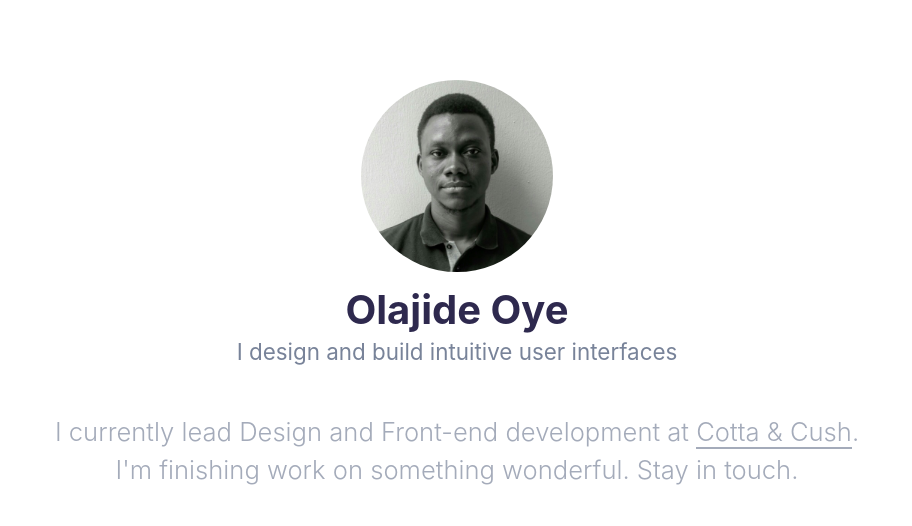
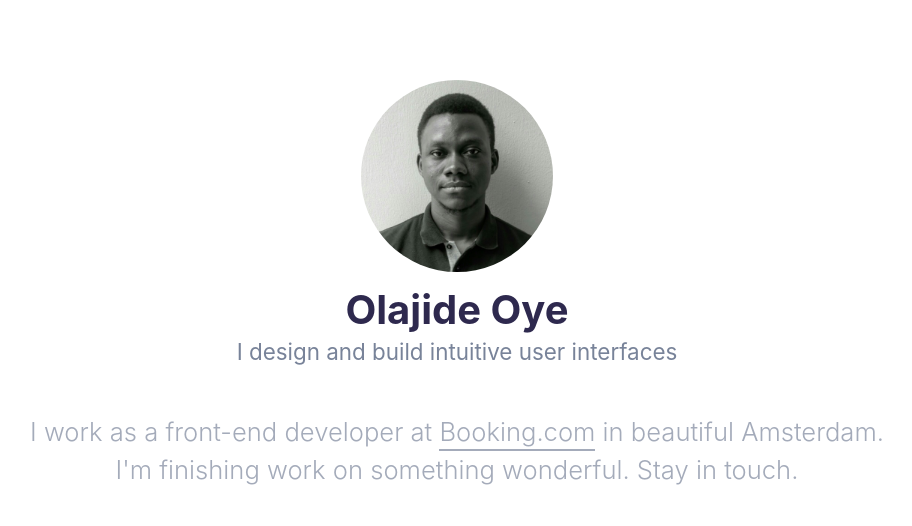
Before and after one commit to olajideoye/personal-website, a website: page app/index.html in a window 1280 px wide. Shown: the top 526 px of the page, without its empty margins (183-1095 px from the left). Drawn offline with nearby package versions, Linux system fonts and the light colour scheme; files that its build step writes are made by us from their sources; files whose address does not match are found by name.

Commit message:
Updated index.html to reflect new job, location; style changes
- I updated the tagline to reflect the fact that I now work at Booking.com
- I updated the title and meta tags to reflect that I now live in Amsterdam, The Netherlands
- I make some style changes to the underline of the profile description link to leave some space for letterform descenders like the 'g' in Booking.com

```diff
--- a/app/index.html
+++ b/app/index.html
@@ -6,10 +6,10 @@
     <meta name="viewport" content="width=device-width, user-scalable=yes, initial-scale=1.0"/>
     <meta name="HandheldFriendly" content="true"/>
     <meta name="robots" content="all">
-    <meta name="description" content="The web presence of Olajide Oye — UI Designer and Front-End Developer based in Nigeria.">
+    <meta name="description" content="The web presence of Olajide Oye — Front-End Developer and UI Designer based in Amsterdam, The Netherlands.">
     <meta name="author" content="Olajide Oye">
 
-    <title>Olajide Oye — UI Designer and Front-End Developer based in Nigeria</title>
+    <title>Olajide Oye — Front-End Developer and UI Designer based in Amsterdam</title>
 
     <link rel="preload" href="/img/profile.jpg" as="image">
     <link rel="stylesheet" href="/css/styles.css" inline>
@@ -32,8 +32,8 @@
     <h1 class="profile-name">Olajide Oye</h1>
     <h3 class="profile-headline">I design and build intuitive user interfaces</h3>
     <p class="profile-description">
-        I currently lead Design and Front-end development at
-        <a target="_blank" rel="noopener" href="http://cottacush.com">Cotta &amp; Cush</a>.
+        I work as a front-end developer at
+        <a target="_blank" rel="noopener" href="https://booking.com">Booking.com</a> in beautiful Amsterdam.
         <br>I'm finishing work on something wonderful. Stay in touch.
     </p>
     <div class="profile-links">
--- a/app/scss/_profile.scss
+++ b/app/scss/_profile.scss
@@ -104,11 +104,13 @@
       right: 0;
       top: 100%;
       height: 1px;
+      margin-top: 1px;
       background-color: $profile-description-link-border-color;
       transition: all .3s;
 
       @include screen-breakpoint(md) {
         height: 2px;
+        margin-top: 2px;
       }
     }
 
```
